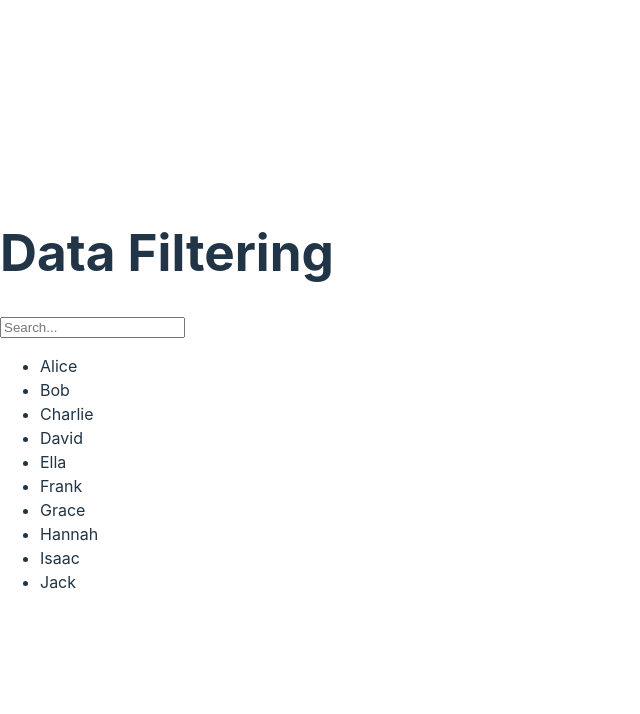
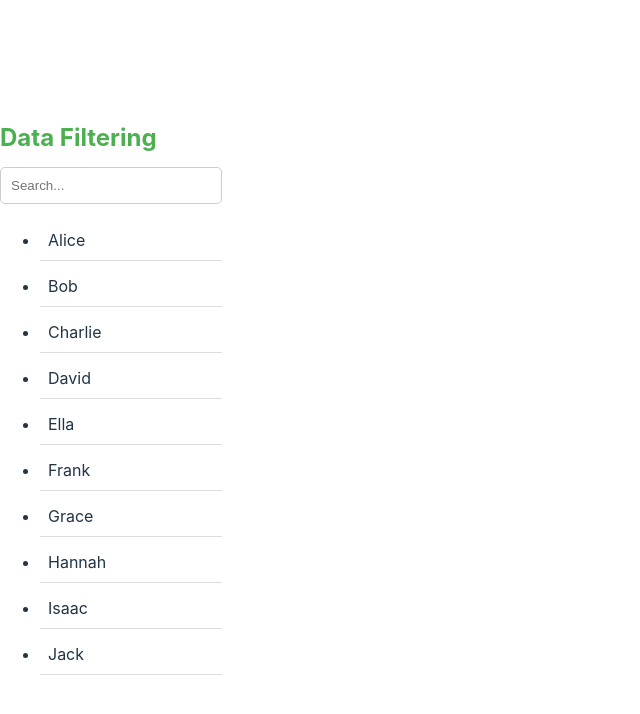
Before and after one commit to Nurbek2023/React-filtering, a React (Vite) app in the folder vite-project/: page / in a window 1280 px wide. Shown: the top 714 px of the page, without its empty margins (0-640 px from the left). Built offline with nearby package versions, Linux system fonts and the light colour scheme.

Commit message:
Step 5: Add design improvements (styling input, list, and title)

```diff
--- a/vite-project/src/App.jsx
+++ b/vite-project/src/App.jsx
@@ -1,4 +1,4 @@
-import { useState } from 'react';
+import { useState, useEffect } from 'react';
 
 function App() {
   const [dataList, setDataList] = useState([
@@ -13,26 +13,47 @@ function App() {
     { id: 9, name: 'Isaac' },
     { id: 10, name: 'Jack' },
   ]);
+
   const [searchInput, setSearchInput] = useState('');
+  const [filteredData, setFilteredData] = useState(dataList);  // Add a state to store filtered data
 
-  // Filter data based on search input
-  const filteredData = dataList.filter((item) =>
-    item.name.toLowerCase().includes(searchInput.toLowerCase())
-  );
+  // Effect to filter data whenever searchInput changes
+  useEffect(() => {
+    setFilteredData(
+      dataList.filter((item) =>
+        item.name.toLowerCase().includes(searchInput.toLowerCase())
+      )
+    );
+  }, [searchInput, dataList]);
 
   return (
     <div>
-      <h1>Data Filtering</h1>
+      <h1 style={{ fontSize: '24px', color: '#4CAF50' }}>Data Filtering</h1>
       <input
         type="text"
         placeholder="Search..."
         value={searchInput}
         onChange={(e) => setSearchInput(e.target.value)} // Update state on input change
+        style={{
+          padding: '10px',
+          borderRadius: '5px',
+          border: '1px solid #ccc',
+          width: '200px',
+        }}
       />
       <ul>
         {/* Display filtered list */}
         {filteredData.map((item) => (
-          <li key={item.id}>{item.name}</li>
+          <li
+            key={item.id}
+            style={{
+              padding: '8px',
+              borderBottom: '1px solid #ddd',
+              marginBottom: '5px',
+            }}
+          >
+            {item.name}
+          </li>
         ))}
       </ul>
     </div>
```
